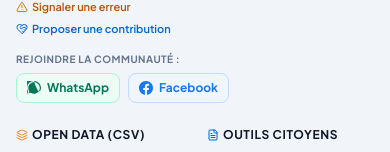
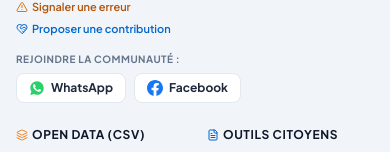
Before and after one commit to jeananvoh-cmyk/suivibudget-ci, a React (Vite) app: page / in a window 390 px wide. Shown: the part 9649-9801 px from the top of the page. Built offline with nearby package versions, Linux system fonts and the light colour scheme; no server answers; the database is empty.

Commit message:
fix(brand): replace corrupted WhatsApp SVG with authentic official green speech bubble and white telephone handset

```diff
--- a/src/components/Footer.tsx
+++ b/src/components/Footer.tsx
@@ -263,11 +263,12 @@ export const Footer: React.FC<FooterProps> = ({
                   href="https://whatsapp.com/channel/0029VaSuiviBudgetCIRepublic"
                   target="_blank"
                   rel="noopener noreferrer"
-                  className="inline-flex items-center gap-1.5 px-2.5 py-1.5 rounded-lg bg-emerald-50 hover:bg-emerald-600 text-emerald-700 hover:text-white border border-emerald-200 transition-all text-xs font-bold shadow-2xs cursor-pointer"
+                  className="inline-flex items-center gap-1.5 px-3 py-1.5 rounded-lg bg-white hover:bg-emerald-50 text-slate-800 hover:text-emerald-700 border border-slate-200 hover:border-emerald-300 transition-all text-xs font-bold shadow-2xs cursor-pointer group"
                   title="Rejoindre notre canal WhatsApp officiel"
                 >
-                  <svg className="w-3.5 h-3.5 fill-current" viewBox="0 0 24 24">
-                    <path d="M.057 24l1.687-6.163c-1.041-1.804-1.588-3.849-1.587-5.946.003-6.556 5.338-11.891 11.893-11.891 3.181.001 6.167 1.24 8.413 3.488 2.245 2.248 3.481 5.236 3.48 8.414-.003 6.557-5.338 11.892-11.892-11.892-1.99-.001-3.951-.5-5.688-1.448l-6.305 1.654zm6.597-3.807c1.676.995 3.276 1.591 5.392 1.592 5.448 0 9.886-4.434 9.889-9.885.002-5.462-4.415-9.89-9.881-9.892-5.452 0-9.887 4.434-9.889 9.884-.001 2.225.651 3.891 1.746 5.634l-.999 3.648 3.742-.981zm11.387-5.464c-.074-.124-.272-.198-.57-.347-.297-.149-1.758-.868-2.031-.967-.272-.099-.47-.149-.669.149-.198.297-.768.967-.941 1.165-.173.198-.347.223-.644.074-.297-.149-1.255-.462-2.39-1.475-.883-.788-1.48-1.761-1.653-2.059-.173-.297-.018-.458.13-.606.134-.133.297-.347.446-.521.151-.172.2-.296.3-.495.099-.198.05-.372-.025-.521-.075-.148-.669-1.611-.916-2.206-.242-.579-.487-.501-.669-.51l-.57-.01c-.198 0-.52.074-.792.372s-1.04 1.016-1.04 2.479 1.065 2.876 1.213 3.074c.149.198 2.095 3.2 5.076 4.487.709.306 1.263.489 1.694.626.712.226 1.36.194 1.872.118.571-.085 1.758-.719 2.006-1.413.248-.695.248-1.29.173-1.414z"/>
+                  <svg className="w-4 h-4 flex-shrink-0" viewBox="0 0 24 24">
+                    <path fill="#25D366" d="M12.004 2C6.48 2 2 6.48 2 12.004c0 1.95.56 3.77 1.53 5.31L2.2 21.8a.5.5 0 0 0 .61.61l4.57-1.34a9.96 9.96 0 0 0 4.62 1.14c5.52 0 10-4.48 10-10.004C22.004 6.48 17.524 2 12.004 2z"/>
+                    <path fill="#FFFFFF" d="M17.47 14.38c-.3-.15-1.78-.88-2.06-.98-.28-.1-.48-.15-.68.15-.2.3-.78 1-.95 1.2-.18.2-.35.23-.65.08-.3-.15-1.27-.47-2.42-1.5-.9-.8-1.5-1.79-1.68-2.09-.18-.3-.02-.46.13-.61.14-.14.3-.35.45-.53.15-.18.2-.3.3-.5.1-.2.05-.38-.03-.53-.07-.15-.67-1.63-.92-2.23-.25-.6-.5-.51-.68-.52h-.58c-.2 0-.53.08-.8.38-.28.3-1.06 1.03-1.06 2.51s1.08 2.91 1.23 3.11c.15.2 2.12 3.24 5.14 4.54.72.31 1.28.5 1.72.63.72.23 1.38.2 1.9.12.58-.09 1.78-.73 2.03-1.43.25-.7.25-1.3.18-1.43-.08-.13-.28-.2-.58-.35z"/>
                   </svg>
                   <span>WhatsApp</span>
                 </a>
@@ -275,11 +276,12 @@ export const Footer: React.FC<FooterProps> = ({
                   href="https://www.facebook.com/profile.php?id=61593791261798"
                   target="_blank"
                   rel="noopener noreferrer"
-                  className="inline-flex items-center gap-1.5 px-2.5 py-1.5 rounded-lg bg-blue-50 hover:bg-[#1877F2] text-[#1877F2] hover:text-white border border-blue-200 transition-all text-xs font-bold shadow-2xs cursor-pointer"
+                  className="inline-flex items-center gap-1.5 px-3 py-1.5 rounded-lg bg-white hover:bg-blue-50 text-slate-800 hover:text-blue-700 border border-slate-200 hover:border-blue-300 transition-all text-xs font-bold shadow-2xs cursor-pointer group"
                   title="Rejoindre notre page Facebook officielle"
                 >
-                  <svg className="w-3.5 h-3.5 fill-current" viewBox="0 0 24 24">
-                    <path d="M24 12.073c0-6.627-5.373-12-12-12s-12 5.373-12 12c0 5.99 4.388 10.954 10.125 11.854v-8.385H7.078v-3.47h3.047V9.43c0-3.007 1.792-4.669 4.533-4.669 1.312 0 2.686.235 2.686.235v2.953H15.83c-1.491 0-1.956.925-1.956 1.874v2.25h3.328l-.532 3.47h-2.796v8.385C19.612 23.027 24 18.062 24 12.073z"/>
+                  <svg className="w-4 h-4 flex-shrink-0" viewBox="0 0 24 24">
+                    <path fill="#1877F2" d="M24 12.073c0-6.627-5.373-12-12-12s-12 5.373-12 12c0 5.99 4.388 10.954 10.125 11.854v-8.385H7.078v-3.47h3.047V9.43c0-3.007 1.792-4.669 4.533-4.669 1.312 0 2.686.235 2.686.235v2.953H15.83c-1.491 0-1.956.925-1.956 1.874v2.25h3.328l-.532 3.47h-2.796v8.385C19.612 23.027 24 18.062 24 12.073z"/>
+                    <path fill="#FFFFFF" d="M16.671 15.457l.532-3.47h-3.328v-2.25c0-.949.465-1.874 1.956-1.874h1.542V4.91s-1.374-.235-2.686-.235c-2.741 0-4.533 1.662-4.533 4.669v2.227H7.078v3.47h3.076V23.93c.613.096 1.24.143 1.875.143s1.262-.047 1.875-.143v-8.473h2.767z"/>
                   </svg>
                   <span>Facebook</span>
                 </a>
--- a/src/components/ProjectDetailModal.tsx
+++ b/src/components/ProjectDetailModal.tsx
@@ -335,8 +335,9 @@ export const ProjectDetailModal: React.FC<ProjectDetailModalProps> = ({
                     className="py-3 px-4 bg-emerald-600 hover:bg-emerald-700 active:scale-98 text-white rounded-2xl text-xs font-black shadow-sm flex items-center justify-center gap-2 transition-all"
                     title="Partager cette fiche sur WhatsApp"
                   >
-                    <svg className="w-4 h-4 fill-current flex-shrink-0" viewBox="0 0 24 24">
-                      <path d="M.057 24l1.687-6.163c-1.041-1.804-1.588-3.849-1.587-5.946.003-6.556 5.338-11.891 11.893-11.891 3.181.001 6.167 1.24 8.413 3.488 2.245 2.248 3.481 5.236 3.48 8.414-.003 6.557-5.338 11.892-11.893 11.892-1.99-.001-3.951-.5-5.688-1.448l-6.305 1.654zm6.597-3.807c1.676.995 3.276 1.591 5.392 1.592 5.448 0 9.886-4.434 9.889-9.885.002-5.462-4.415-9.89-9.881-9.892-5.452 0-9.887 4.434-9.889 9.884-.001 2.225.651 3.891 1.746 5.634l-.999 3.648 3.742-.981zm11.387-5.464c-.074-.124-.272-.198-.57-.347-.297-.149-1.758-.868-2.031-.967-.272-.099-.47-.149-.669.149-.198.297-.768.967-.941 1.165-.173.198-.347.223-.644.074-.297-.149-1.255-.462-2.39-1.475-.883-.788-1.48-1.761-1.653-2.059-.173-.297-.018-.458.13-.606.134-.133.297-.347.446-.521.151-.172.2-.296.3-.495.099-.198.05-.372-.025-.521-.075-.148-.669-1.611-.916-2.206-.242-.579-.487-.501-.669-.51l-.57-.01c-.198 0-.52.074-.792.372s-1.04 1.016-1.04 2.479 1.065 2.876 1.213 3.074c.149.198 2.095 3.2 5.076 4.487.709.306 1.263.489 1.694.626.712.226 1.36.194 1.872.118.571-.085 1.758-.719 2.006-1.413.248-.695.248-1.29.173-1.414z"/>
+                    <svg className="w-4 h-4 flex-shrink-0" viewBox="0 0 24 24">
+                      <path fill="#25D366" d="M12.004 2C6.48 2 2 6.48 2 12.004c0 1.95.56 3.77 1.53 5.31L2.2 21.8a.5.5 0 0 0 .61.61l4.57-1.34a9.96 9.96 0 0 0 4.62 1.14c5.52 0 10-4.48 10-10.004C22.004 6.48 17.524 2 12.004 2z"/>
+                      <path fill="#FFFFFF" d="M17.47 14.38c-.3-.15-1.78-.88-2.06-.98-.28-.1-.48-.15-.68.15-.2.3-.78 1-.95 1.2-.18.2-.35.23-.65.08-.3-.15-1.27-.47-2.42-1.5-.9-.8-1.5-1.79-1.68-2.09-.18-.3-.02-.46.13-.61.14-.14.3-.35.45-.53.15-.18.2-.3.3-.5.1-.2.05-.38-.03-.53-.07-.15-.67-1.63-.92-2.23-.25-.6-.5-.51-.68-.52h-.58c-.2 0-.53.08-.8.38-.28.3-1.06 1.03-1.06 2.51s1.08 2.91 1.23 3.11c.15.2 2.12 3.24 5.14 4.54.72.31 1.28.5 1.72.63.72.23 1.38.2 1.9.12.58-.09 1.78-.73 2.03-1.43.25-.7.25-1.3.18-1.43-.08-.13-.28-.2-.58-.35z"/>
                     </svg>
                     <span>Partager sur WhatsApp</span>
                   </button>
--- a/src/components/ShareModal.tsx
+++ b/src/components/ShareModal.tsx
@@ -122,8 +122,9 @@ export const ShareModal: React.FC<ShareModalProps> = ({
                 onClick={handleDirectWhatsApp}
                 className="py-2.5 px-3 bg-emerald-600 hover:bg-emerald-700 active:scale-95 text-white rounded-xl text-xs font-bold flex items-center justify-center gap-1.5 shadow-sm transition-all"
               >
-                <svg className="w-4 h-4 fill-current flex-shrink-0" viewBox="0 0 24 24">
-                  <path d="M.057 24l1.687-6.163c-1.041-1.804-1.588-3.849-1.587-5.946.003-6.556 5.338-11.891 11.893-11.891 3.181.001 6.167 1.24 8.413 3.488 2.245 2.248 3.481 5.236 3.48 8.414-.003 6.557-5.338 11.892-11.893 11.892-1.99-.001-3.951-.5-5.688-1.448l-6.305 1.654zm6.597-3.807c1.676.995 3.276 1.591 5.392 1.592 5.448 0 9.886-4.434 9.889-9.885.002-5.462-4.415-9.89-9.881-9.892-5.452 0-9.887 4.434-9.889 9.884-.001 2.225.651 3.891 1.746 5.634l-.999 3.648 3.742-.981zm11.387-5.464c-.074-.124-.272-.198-.57-.347-.297-.149-1.758-.868-2.031-.967-.272-.099-.47-.149-.669.149-.198.297-.768.967-.941 1.165-.173.198-.347.223-.644.074-.297-.149-1.255-.462-2.39-1.475-.883-.788-1.48-1.761-1.653-2.059-.173-.297-.018-.458.13-.606.134-.133.297-.347.446-.521.151-.172.2-.296.3-.495.099-.198.05-.372-.025-.521-.075-.148-.669-1.611-.916-2.206-.242-.579-.487-.501-.669-.51l-.57-.01c-.198 0-.52.074-.792.372s-1.04 1.016-1.04 2.479 1.065 2.876 1.213 3.074c.149.198 2.095 3.2 5.076 4.487.709.306 1.263.489 1.694.626.712.226 1.36.194 1.872.118.571-.085 1.758-.719 2.006-1.413.248-.695.248-1.29.173-1.414z"/>
+                <svg className="w-4 h-4 flex-shrink-0" viewBox="0 0 24 24">
+                  <path fill="#25D366" d="M12.004 2C6.48 2 2 6.48 2 12.004c0 1.95.56 3.77 1.53 5.31L2.2 21.8a.5.5 0 0 0 .61.61l4.57-1.34a9.96 9.96 0 0 0 4.62 1.14c5.52 0 10-4.48 10-10.004C22.004 6.48 17.524 2 12.004 2z"/>
+                  <path fill="#FFFFFF" d="M17.47 14.38c-.3-.15-1.78-.88-2.06-.98-.28-.1-.48-.15-.68.15-.2.3-.78 1-.95 1.2-.18.2-.35.23-.65.08-.3-.15-1.27-.47-2.42-1.5-.9-.8-1.5-1.79-1.68-2.09-.18-.3-.02-.46.13-.61.14-.14.3-.35.45-.53.15-.18.2-.3.3-.5.1-.2.05-.38-.03-.53-.07-.15-.67-1.63-.92-2.23-.25-.6-.5-.51-.68-.52h-.58c-.2 0-.53.08-.8.38-.28.3-1.06 1.03-1.06 2.51s1.08 2.91 1.23 3.11c.15.2 2.12 3.24 5.14 4.54.72.31 1.28.5 1.72.63.72.23 1.38.2 1.9.12.58-.09 1.78-.73 2.03-1.43.25-.7.25-1.3.18-1.43-.08-.13-.28-.2-.58-.35z"/>
                 </svg>
                 <span>WhatsApp</span>
               </button>
```
